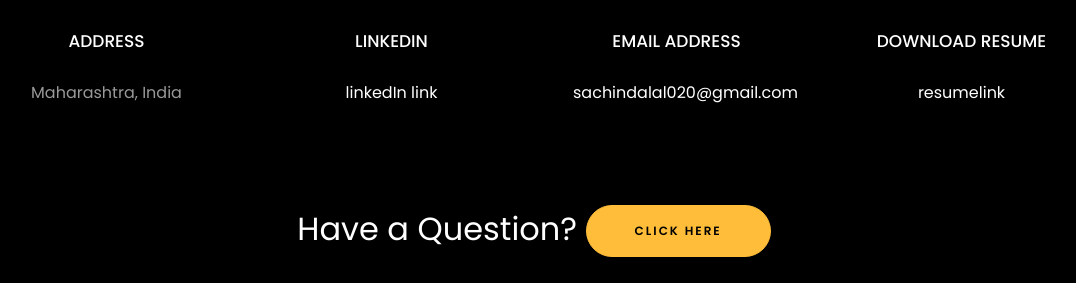
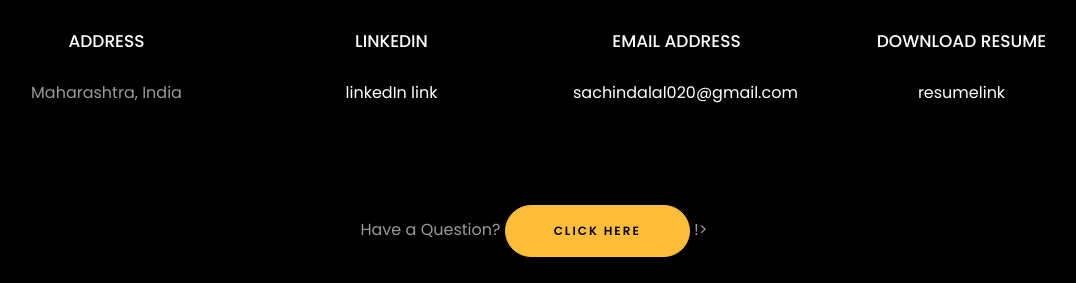
Before and after one commit to Sachin9229/Sachin-Dalal-Portfolio, a plain HTML site: page index.html in a window 1280 px wide. Shown: the part 5819-6102 px from the top of the page, without its empty margins (106-1182 px from the left). Drawn offline with Linux system fonts and the light colour scheme; files whose address does not match are found by name.

Commit message:
Update index.html

```diff
--- a/index.html
+++ b/index.html
@@ -561,7 +561,7 @@
 			<br>
 			<div class="row justify-content-center">
 				<div class="col-md-7 ftco-animate text-center">
-					<h2>Have a<span> Question?  </span> <a href="https://forms.gle/UYBHJGxk8guPBHZm8" class="btn btn-primary py-3 px-5">Click Here</a> </h2>
+					<!<h2>Have a<span> Question?  </span> <a href="https://forms.gle/UYBHJGxk8guPBHZm8" class="btn btn-primary py-3 px-5">Click Here</a> </h2>!>
 				</div>
 			</div>
 				<br>
```
